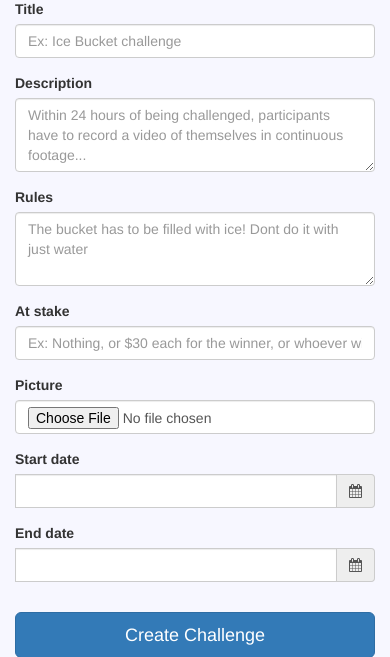
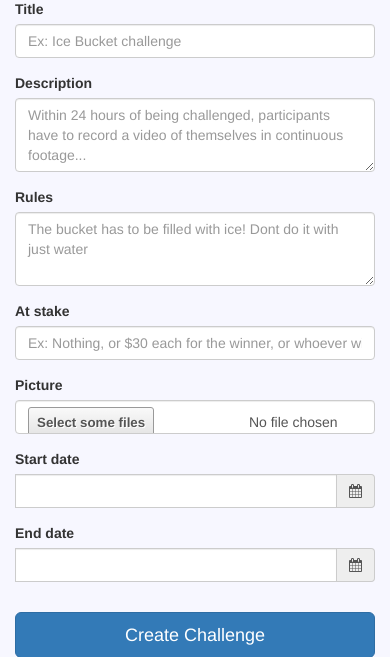
Before and after one commit to AndreGoto/challengeaccepted, a Rails app: page /challenges/new in a window 390 px wide. Shown: the part 250-907 px from the top of the page. Run offline with Rails 7, Linux system fonts and the light colour scheme; the visitor is signed in with stand-in values (Sample User, id 1); data that the repository does not hold is empty; style sheets or scripts are compiled from the project's sources; some libraries are stand-ins or nearby versions.

Commit message:
upload button for mobile

```diff
--- a/app/assets/stylesheets/layout/_utilities.scss
+++ b/app/assets/stylesheets/layout/_utilities.scss
@@ -96,3 +96,29 @@ body {
 .invite_field{
   margin-top: 65px;
 }
+
+
+.custom-file-input::-webkit-file-upload-button {
+  visibility: hidden;
+}
+.custom-file-input::before {
+  content: 'Select some files';
+  display: inline-block;
+  background: -webkit-linear-gradient(top, #f9f9f9, #e3e3e3);
+  border: 1px solid #999;
+  border-radius: 3px;
+  padding: 5px 8px;
+  outline: none;
+  white-space: nowrap;
+  -webkit-user-select: none;
+  cursor: pointer;
+  text-shadow: 1px 1px #fff;
+  font-weight: 700;
+  font-size: 10pt;
+}
+.custom-file-input:hover::before {
+  border-color: black;
+}
+.custom-file-input:active::before {
+  background: -webkit-linear-gradient(top, #e3e3e3, #f9f9f9);
+}
--- /dev/null
+++ b/app/assets/stylesheets/pages/_challenges.scss
@@ -0,0 +1,3 @@
+#challenge_picture {
+  width: 100%;
+}
--- a/app/views/challenges/_form.html.erb
+++ b/app/views/challenges/_form.html.erb
@@ -4,7 +4,7 @@
   <%= f.input :description, placeholder: 'Within 24 hours of being challenged, participants have to record a video of themselves in continuous footage...', input_html: {rows: 3} %>
   <%= f.input :rules, placeholder: 'The bucket has to be filled with ice! Dont do it with just water', input_html: {rows: 3} %>
   <%= f.input :at_stake, placeholder: 'Ex: Nothing, or $30 each for the winner, or whoever wins get to choose lunch place for a week or whatever you decide' %>
-  <%= f.input :picture %>
+  <%= f.input :picture, input_html: {class:'custom-file-input'} %>
   <%= f.input :picture_cache, as: :hidden %>
   <div class="row">
     <div class="col-sm-6 form-space-bottom">
```
